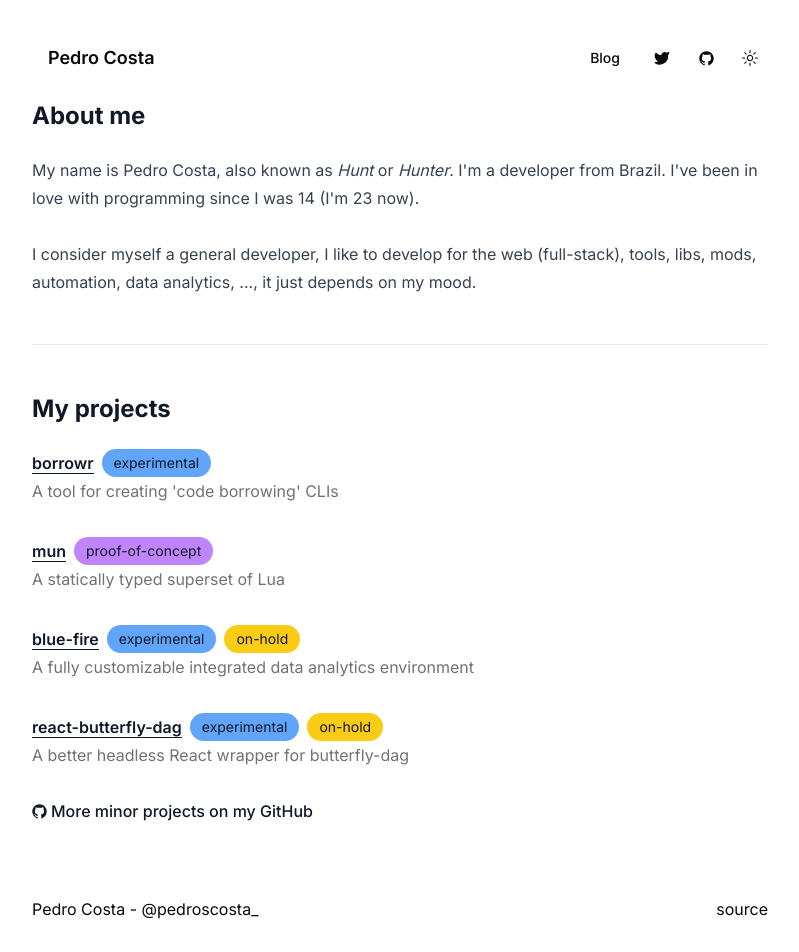
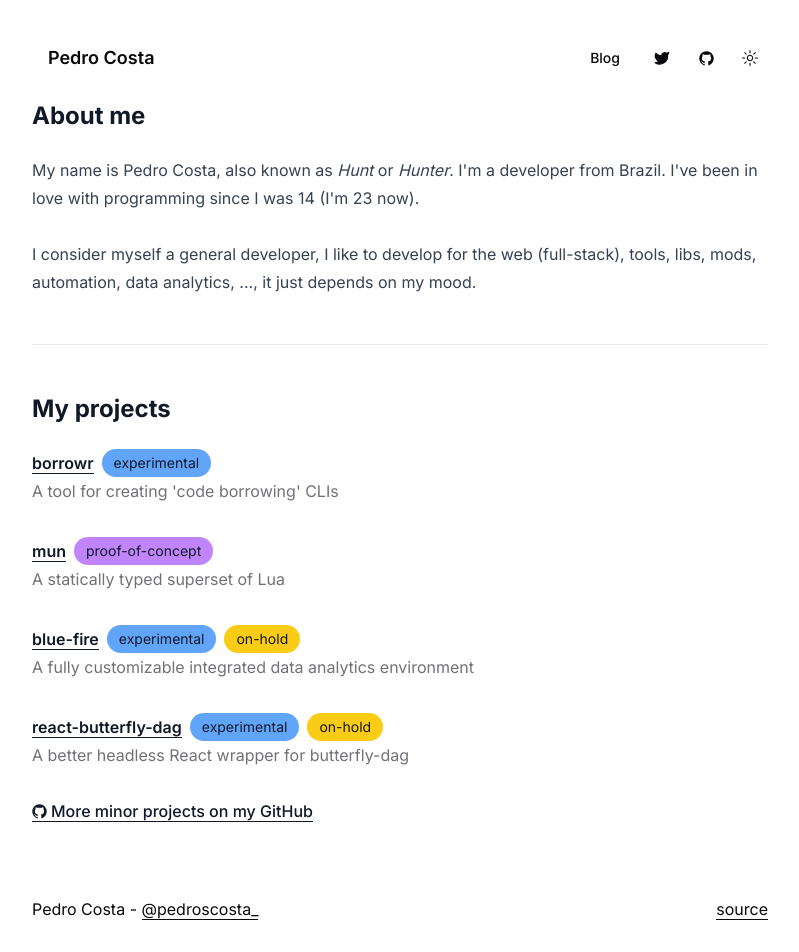
Before and after one commit to pedroscosta/pedroscosta.github.io, a Next.js app: page / in a window 1280 px wide. Shown: the top 952 px of the page, without its empty margins (240-1039 px from the left). Built offline with nearby package versions, Linux system fonts and the light colour scheme.

Commit message:
fix: link border color on light theme

```diff
--- a/components/ui/link.tsx
+++ b/components/ui/link.tsx
@@ -7,7 +7,7 @@ const Link = ({ className, ...props }: LinkProps) => {
   return (
     <Link_
       className={cn(
-        'mb-[3px] inline-block border-b border-white leading-tight no-underline hover:mb-[2px] hover:border-b-2',
+        'mb-[3px] inline-block border-b border-current leading-tight no-underline hover:mb-[2px] hover:border-b-2',
         className,
       )}
       {...props}
```
